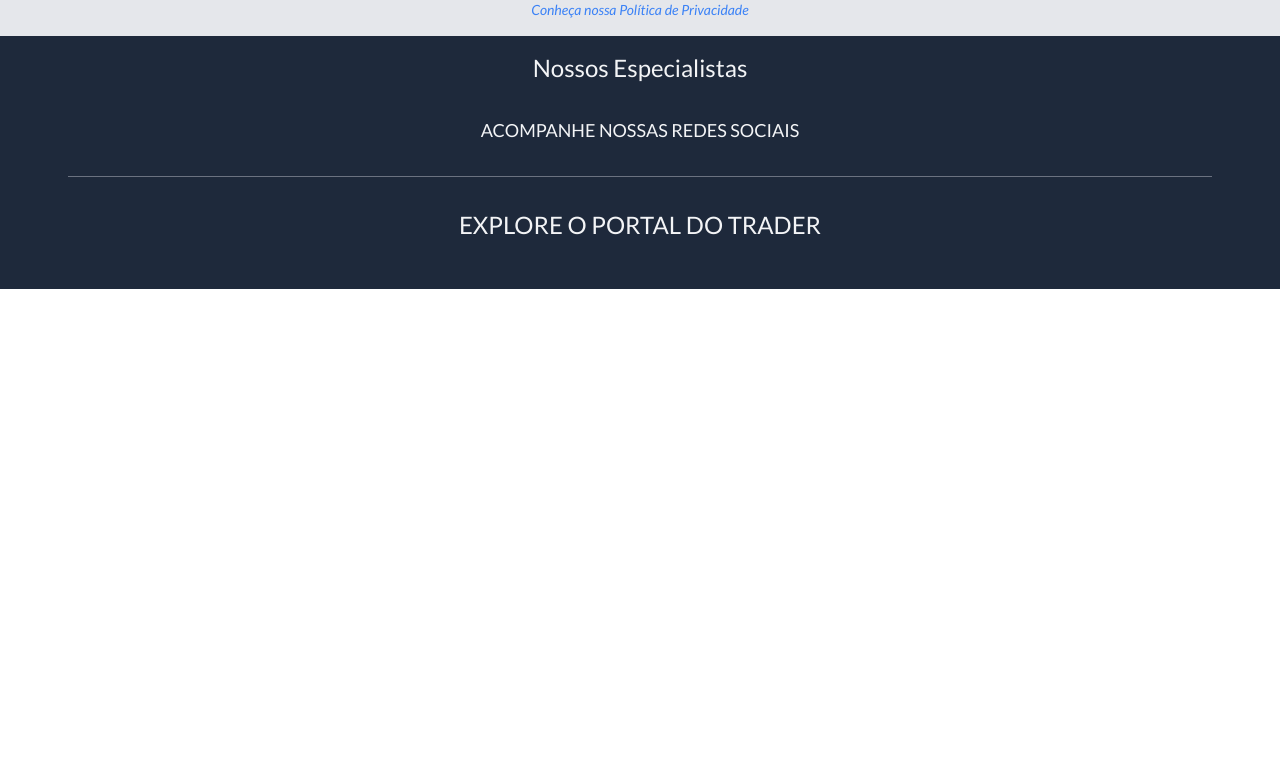
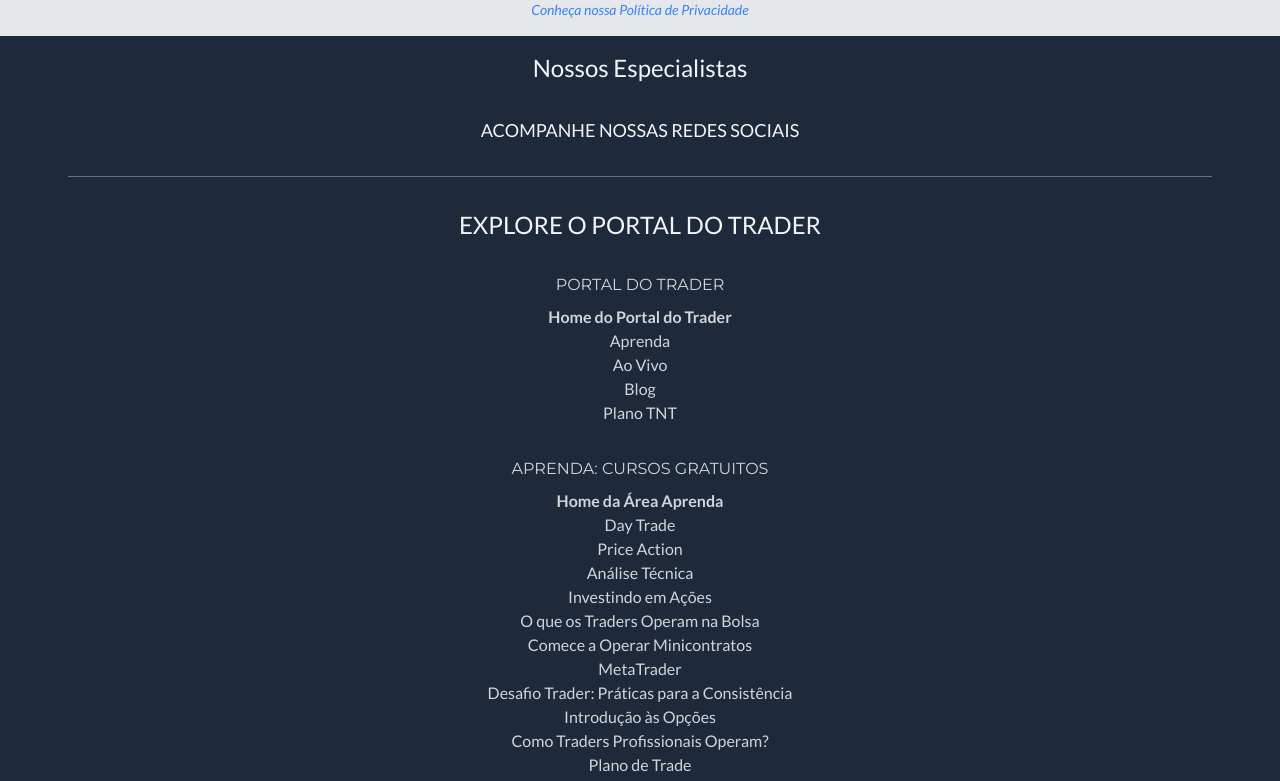
Before and after one commit to caiomontenegro/new_pdt, a Vue app: page / in a window 1280 px wide. Shown: the part 6014-6795 px from the top of the page. Before the commit the page ends 6303 px from the top, so only its background shows below. Built offline with nearby package versions, Linux system fonts and the light colour scheme.

Commit message:
:construction: feat: Explore Section

```diff
--- a/src/components/layouts/ExploreNav.vue
+++ b/src/components/layouts/ExploreNav.vue
@@ -1,10 +1,10 @@
 <template>
-  <div class="">
-    <h3>
-      <slot name="title">Title</slot>
+  <div class="flex flex-col items-center text-gray-300 space-y-2">
+    <h3 class="font-montserrat text-base uppercase">
+      <slot  name="title">Title</slot>
     </h3>
-    <nav>
-      <slot name="link">Link</slot>
+    <nav class="flex flex-col items-center font-lato text-base">
+      <slot  name="link">Link</slot>
     </nav>
   </div>
 </template>
--- a/src/components/layouts/TheMain.vue
+++ b/src/components/layouts/TheMain.vue
@@ -354,42 +354,149 @@
     </div>
   </section-container>
   <section-container class="bg-gray-200">
-    <div class="font-base text-center font-lato text-2xl px-5 space-y-4">
+    <div class="font-base space-y-4 px-5 text-center font-lato text-2xl">
       <h2 class="font-montserrat text-2xl">
         Aprenda a operar na Bolsa com o
         <span class="font-bold">Portal do Trader</span>.
       </h2>
-      <div><span class="font-bold uppercase font-montserrat">Comece Grátis Agora</span></div>
-      <p class="font-lato text-xs">*Ao se cadastrar, você concorda com os nossos <a class="text-blue-500" href="#" target="_blank">termos de uso</a> e em receber nossos emails.</p>
+      <div>
+        <span class="font-montserrat font-bold uppercase"
+          >Comece Grátis Agora</span
+        >
+      </div>
+      <p class="font-lato text-xs">
+        *Ao se cadastrar, você concorda com os nossos
+        <a class="text-blue-500" href="#" target="_blank">termos de uso</a> e em
+        receber nossos emails.
+      </p>
       <p class="font-lato">Cadastre-se com sua rede social favorita:</p>
-      <p class="font-lato text-xs">*Fique tranquilo, não publicaremos nada em sua conta.</p>
+      <p class="font-lato text-xs">
+        *Fique tranquilo, não publicaremos nada em sua conta.
+      </p>
     </div>
     <div class="w-full space-y-2">
       <rectangular-button>Entrar com Facebook</rectangular-button>
-      <rectangular-button color="bg-red-500" hoverColor="hover:bg-red-600">Entrar com Google</rectangular-button>
+      <rectangular-button color="bg-red-500" hoverColor="hover:bg-red-600"
+        >Entrar com Google</rectangular-button
+      >
     </div>
     <div class="w-full">
-      <p class="font-lato text-2xl text-center">...Ou cadastre-se gratuitamente com seu email:</p>
+      <p class="text-center font-lato text-2xl">
+        ...Ou cadastre-se gratuitamente com seu email:
+      </p>
     </div>
     <div class="w-full">
-      <form class="w-full flex flex-col items-center space-y-2" action="#">
-        <input-signup label="Nome:" placeHolder="Como você se chama?"></input-signup>
-        <input-signup label="Email:" placeHolder="Coloque aqui o seu melhor email..."></input-signup>
-        <input-signup label="Senha:" placeHolder="Escolha sua senha..."></input-signup>
-         <rectangular-button color="bg-red-500" hoverColor="hover:bg-red-600">COMEÇAR CURSOS GRÁTIS</rectangular-button>
+      <form class="flex w-full flex-col items-center space-y-2" action="#">
+        <input-signup
+          label="Nome:"
+          placeHolder="Como você se chama?"
+        ></input-signup>
+        <input-signup
+          label="Email:"
+          placeHolder="Coloque aqui o seu melhor email..."
+        ></input-signup>
+        <input-signup
+          label="Senha:"
+          placeHolder="Escolha sua senha..."
+        ></input-signup>
+        <rectangular-button color="bg-red-500" hoverColor="hover:bg-red-600"
+          >COMEÇAR CURSOS GRÁTIS</rectangular-button
+        >
       </form>
-      <p class="font-lato text-sm text-center mt-6">Já é cadastrado? Faça <span class="text-blue-500">login</span></p>
-      <p class="font-lato text-sm text-center text-blue-500 mt-4"><em>Conheça nossa Política de Privacidade</em></p>
+      <p class="mt-6 text-center font-lato text-sm">
+        Já é cadastrado? Faça <span class="text-blue-500">login</span>
+      </p>
+      <p class="mt-4 text-center font-lato text-sm text-blue-500">
+        <em>Conheça nossa Política de Privacidade</em>
+      </p>
     </div>
   </section-container>
   <section-container class="bg-slate-800">
     <div class="flex w-full flex-col items-center space-y-8">
-      <h2 class="font-lato text-gray-100 text-2xl">Nossos Especialistas</h2>
-      <h2 class="font-lato text-gray-100 text-lg uppercase">Acompanhe nossas redes sociais</h2>
-      <span class="bg-gray-500 w-11/12 h-px"></span>
-      <h2 class="uppercase font-lato text-2xl text-gray-100 text-center w-8/12">Explore o portal do trader</h2>
-      <div>
-
+      <h2 class="font-lato text-2xl text-gray-100">Nossos Especialistas</h2>
+      <h2 class="font-lato text-lg uppercase text-gray-100">
+        Acompanhe nossas redes sociais
+      </h2>
+      <span class="h-px w-11/12 bg-gray-500"></span>
+      <h2 class="w-8/12 text-center font-lato text-2xl uppercase text-gray-100">
+        Explore o portal do trader
+      </h2>
+      <div class="space-y-8">
+        <explore-nav>
+          <template v-slot:title>Portal do Trader</template>
+          <template v-slot:link>
+            <a class="font-bold" href="">Home do Portal do Trader</a>
+            <a href="">Aprenda</a>
+            <a href="">Ao Vivo</a>
+            <a href="">Blog</a>
+            <a href="">Plano TNT</a>
+          </template>
+        </explore-nav>
+        <explore-nav>
+          <template v-slot:title>Aprenda: Cursos Gratuitos</template>
+          <template v-slot:link>
+            <a class="font-bold" href="">Home da Área Aprenda</a>
+            <a href=""><a href="">Day Trade</a></a>
+            <a href="">Price Action</a>
+            <a href="">Análise Técnica</a>
+            <a href="">Investindo em Ações</a>
+            <a href="">O que os Traders Operam na Bolsa</a>
+            <a href="">Comece a Operar Minicontratos</a>
+            <a href="">MetaTrader</a>
+            <a href="">Desafio Trader: Práticas para a Consistência</a>
+            <a href="">Introdução às Opções</a>
+            <a href="">Como Traders Profissionais Operam?</a>
+            <a href="">Plano de Trade</a>
+            <a href="">Psicologia para Traders</a>
+            <a href="">Tape Reading</a>
+            <a href="">Payrolll Bootstrap</a>
+            <a href="">Scalp Trade Bootstrap</a>
+            <a href="">Swing Trade Bootstrap</a>
+            <a href="">Day Trade Bootstrap</a>
+            <a href="">Erros e Dúvidas de Traders</a>
+          </template>
+        </explore-nav>
+         <explore-nav>
+          <template v-slot:title>Plano TNT</template>
+          <template v-slot:link>
+            <a class="font-bold" href=""><a href="">Home do Plano TNT</a></a>
+            <a href="">Começando do zero</a>
+            <a href="">Trader Profissional</a>
+            <a href="">Estrutura do Mercado</a>
+            <a href="">Análise Técnica</a>
+            <a href="">Análise Técnica na prática</a>
+            <a href="">Análise Fundamentalista</a>
+            <a href="">Tape Reading</a>
+            <a href="">Tape Reading na prática</a>
+            <a href="">Opções e Operações Estruturadas</a>
+            <a href="">Gestão de Risco</a>
+            <a href="">Trading Plan</a>
+            <a href="">Psicologia do Trading</a>
+            <a href="">Forex</a>
+          </template>
+        </explore-nav>
+         <explore-nav>
+          <template v-slot:title>Blog</template>
+          <template v-slot:link>
+            <a class="font-bold" href="">Home do Blog</a>
+            <a href="">Ações</a>
+            <a href="">Análise Fundamentalista</a>
+            <a href="">Análise Técnica</a>
+            <a href="">Contratos Futuros</a>
+            <a href="">Criptomoedas</a>
+            <a href="">Day Trade</a>
+            <a href="">Forex</a>
+            <a href="">Gestão de Risco</a>
+            <a href="">Opções</a>
+            <a href="">Price Action</a>
+            <a href="">Psicologia do Trading</a>
+            <a href="">Swing Trade</a>
+            <a href="">Tape Reading</a>
+            <a href="">Trader Iniciante</a>
+            <a href="">Trader Profissional</a>
+            <a href="">Trading Plan</a>
+          </template>
+        </explore-nav>
       </div>
     </div>
   </section-container>
@@ -402,7 +509,8 @@
 import QualityCard from "@/components/cards/QualityCard.vue";
 import BenefitsCard from "@/components/cards/BenefitsCard.vue";
 import AttributeInfo from "@/components/layouts/AttributeInfos.vue";
-import InputSignup from "@/components/UI/InputSignup.vue"
+import InputSignup from "@/components/UI/InputSignup.vue";
+import ExploreNav from "@/components/layouts/ExploreNav.vue"
 
 export default {
   components: {
@@ -412,7 +520,8 @@
     QualityCard,
     BenefitsCard,
     AttributeInfo,
-    InputSignup
+    InputSignup,
+    ExploreNav
   },
 };
 </script>
```
